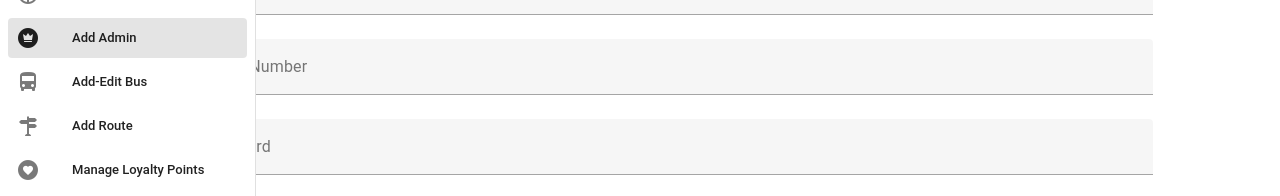
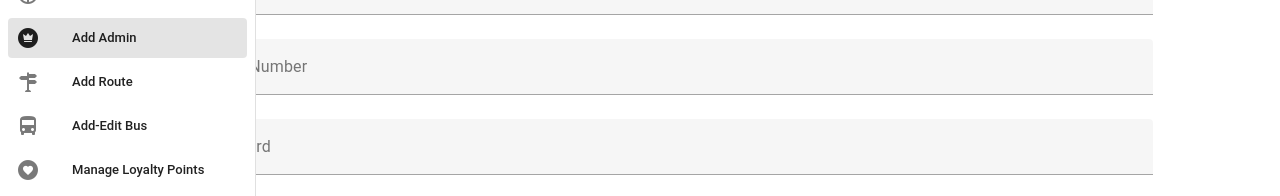
Before and after one commit to JBus-201/jbus-admin, a Vue app: page /add-admin in a window 1280 px wide. Shown: the part 187-383 px from the top of the page. Built offline with nearby package versions, Linux system fonts and the light colour scheme; no server answers; sample sign-in values are in the browser's storage; what @fawmi/vue-google-maps would draw is missing.

Commit message:
tiny tiny update

```diff
--- a/src/components/side-bar.vue
+++ b/src/components/side-bar.vue
@@ -34,18 +34,18 @@
         :to="{ name: 'Add Admin' }"
       ></v-list-item>
       <v-list-item
-        prepend-icon="mdi-bus"
-        title="Add-Edit Bus"
-        value="Add-Edit Bus"
-        :to="{ name: 'Add-Edit Bus' }"
-      ></v-list-item>
-      <v-list-item
         prepend-icon="mdi-routes"
         title="Add Route"
         value="Add Route"
         :to="{ name: 'Add Route' }"
       >
       </v-list-item>
+      <v-list-item
+        prepend-icon="mdi-bus"
+        title="Add-Edit Bus"
+        value="Add-Edit Bus"
+        :to="{ name: 'Add-Edit Bus' }"
+      ></v-list-item>
       <v-list-item
         prepend-icon="mdi-heart-circle"
         title="Manage Loyalty Points"
```
